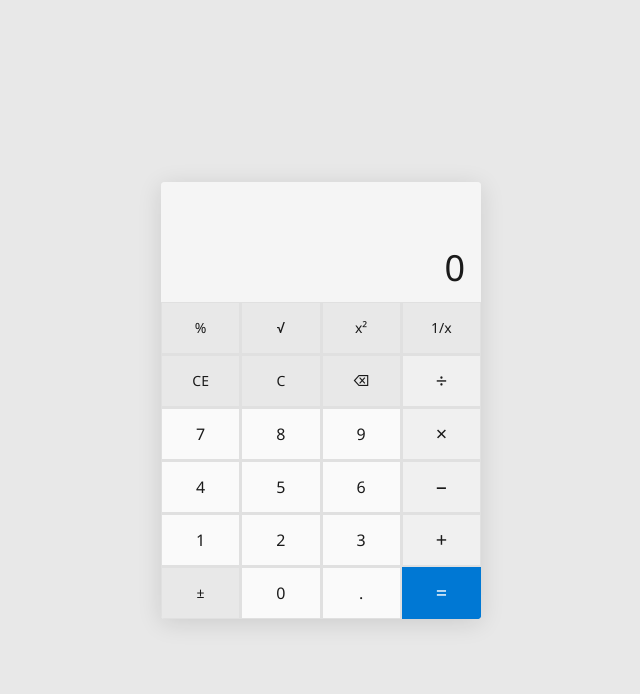
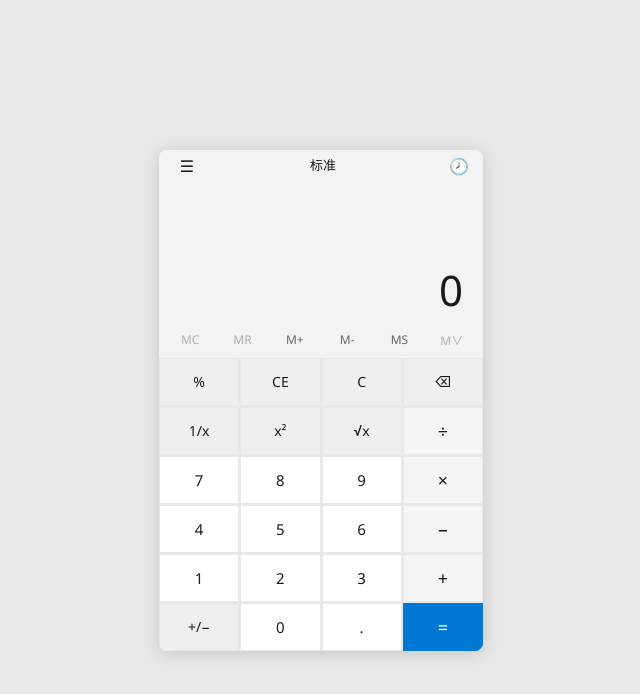
Before and after one commit to K1ng-goat/windows-calculator, a Vue app: page / in a window 1280 px wide. Shown: the top 694 px of the page, without its empty margins (319-959 px from the left). Built offline with nearby package versions, Linux system fonts and the light colour scheme.

Commit message:
style(ui): adapt calculator layout to Windows 11 standard design
- Add Windows 11 title bar layout
- Add memory row UI placeholder
- Reorder keypad buttons to match Windows Calculator
- Adjust display and button styling
- Improve visual fidelity

```diff
--- a/src/App.vue
+++ b/src/App.vue
@@ -1,11 +1,15 @@
 <script setup>
 import CalculatorDisplay from './components/CalculatorDisplay.vue'
 import CalculatorKeypad from './components/CalculatorKeypad.vue'
+import MemoryPanel from './components/MemoryPanel.vue'
 import { useCalculator } from './composables/useCalculator.js'
 
 const {
   display,
   expression,
+  memoryValue,
+  memoryHistory,
+  isMemoryPanelOpen,
   inputNumber,
   inputDecimal,
   selectOperator,
@@ -15,17 +19,21 @@ const {
   backspace,
   toggleSign,
   percent,
+  memoryStore,
+  memoryRecall,
+  memoryAdd,
+  memorySubtract,
+  memoryClear,
+  memoryItemRecall,
+  memoryItemAdd,
+  memoryItemSubtract,
+  memoryItemClear,
+  toggleMemoryPanel,
+  closeMemoryPanel,
 } = useCalculator()
 
 /**
  * Route a button click from the keypad to the correct handler.
- *
- * Dispatch rules:
- *  - number type + digit label  → inputNumber(digit)
- *  - number type + '.' label    → inputDecimal()
- *  - operator type + '='        → calculate()
- *  - operator type + other      → selectOperator(op)
- *  - function type              → switch on label
  */
 function handleButtonClick({ label, type }) {
   if (type === 'number') {
@@ -51,9 +59,20 @@ function handleButtonClick({ label, type }) {
       case 'C':  clear();        break
       case 'CE': clearEntry();   break
       case '⌫': backspace(); break
-      case '±': toggleSign(); break
+      case '±':
+      case '+/−': toggleSign(); break
       case '%':  percent();      break
-      // √, x², 1/x — reserved for future implementation
+      default: break
+    }
+  }
+
+  if (type === 'memory') {
+    switch (label) {
+      case 'MC': memoryClear();     break
+      case 'MR': memoryRecall();    break
+      case 'M+': memoryAdd();       break
+      case 'M-': memorySubtract();  break
+      case 'MS': memoryStore();     break
       default: break
     }
   }
@@ -63,13 +82,33 @@ function handleButtonClick({ label, type }) {
 <template>
   <div class="app">
     <div class="calculator">
+      <!-- Title bar -->
+      <div class="titlebar">
+        <button class="titlebar__btn" aria-label="菜单">☰</button>
+        <span class="titlebar__title">标准</span>
+        <button class="titlebar__btn" aria-label="历史记录">🕗</button>
+      </div>
+
       <CalculatorDisplay
         :expression="expression"
         :currentValue="display"
       />
       <CalculatorKeypad
+        :memoryValue="memoryValue"
         @button-click="handleButtonClick"
+        @toggle-panel="toggleMemoryPanel"
       />
     </div>
+
+    <!-- Memory panel — rendered outside calculator for proper stacking -->
+    <MemoryPanel
+      v-if="isMemoryPanelOpen"
+      :memoryHistory="memoryHistory"
+      @close="closeMemoryPanel"
+      @recall="memoryItemRecall"
+      @mc="memoryItemClear"
+      @m-plus="memoryItemAdd"
+      @m-minus="memoryItemSubtract"
+    />
   </div>
 </template>
--- a/src/assets/styles/calculator.css
+++ b/src/assets/styles/calculator.css
@@ -1,5 +1,5 @@
 /* ===================================================================
-   Calculator Shell — page layout & responsive container
+   Calculator Shell — page layout, title bar & responsive
    =================================================================== */
 
 /* ---- page centring ----------------------------------------------- */
@@ -21,6 +21,72 @@
   overflow: hidden;
 }
 
+/* ---- title bar --------------------------------------------------- */
+.titlebar {
+  display: flex;
+  align-items: center;
+  height: var(--titlebar-height);
+  padding: 0 8px 0 12px;
+  background: var(--color-titlebar-bg);
+  user-select: none;
+}
+
+.titlebar__btn {
+  display: flex;
+  align-items: center;
+  justify-content: center;
+  width: 32px;
+  height: 32px;
+  border: none;
+  background: transparent;
+  color: var(--color-text-primary);
+  font-size: 16px;
+  cursor: default;
+  border-radius: 4px;
+}
+
+.titlebar__btn:hover {
+  background: #e0e0e0;
+}
+
+.titlebar__title {
+  flex: 1;
+  text-align: center;
+  font-size: var(--font-size-titlebar);
+  font-weight: 500;
+  color: var(--color-titlebar-text);
+}
+
+/* ---- memory row (inside keypad component) ------------------------ */
+.memory-row {
+  display: flex;
+  align-items: center;
+  gap: 2px;
+  height: var(--memory-row-height);
+  padding: 0 6px;
+  background: var(--color-calculator-bg);
+}
+
+.memory-btn {
+  flex: 1;
+  height: 28px;
+  border: none;
+  background: transparent;
+  color: var(--color-memory-text-disabled);
+  font-size: var(--font-size-memory);
+  font-family: var(--font-family);
+  font-weight: 400;
+  cursor: default;
+  border-radius: 4px;
+  padding: 0 2px;
+  white-space: nowrap;
+}
+
+.memory-btn--dropdown {
+  flex: 0.5;
+  font-size: 14px;
+}
+
 /* ---- responsive -------------------------------------------------- */
 @media (max-width: 360px) {
   .app {
--- a/src/assets/styles/variables.css
+++ b/src/assets/styles/variables.css
@@ -1,62 +1,72 @@
 /* ===================================================================
-   Windows Calculator — Design Tokens (CSS Custom Properties)
+   Windows 11 Calculator — Design Tokens (CSS Custom Properties)
    =================================================================== */
 
 :root {
   /* ---- palette: backgrounds -------------------------------------- */
   --color-page-bg:             #e8e8e8;
-  --color-calculator-bg:       #f2f2f2;
-  --color-display-bg:          #f5f5f5;
+  --color-calculator-bg:       #f3f3f3;
+  --color-display-bg:          #f3f3f3;
+  --color-titlebar-bg:         #f3f3f3;
 
   /* ---- palette: button surfaces ---------------------------------- */
-  --color-btn-number:          #fafafa;
+  --color-btn-number:          #ffffff;
   --color-btn-number-hover:    #f0f0f0;
   --color-btn-number-active:   #e0e0e0;
 
-  --color-btn-operator:        #f0f0f0;
-  --color-btn-operator-hover:  #e6e6e6;
-  --color-btn-operator-active: #d4d4d4;
+  --color-btn-operator:        #f5f5f5;
+  --color-btn-operator-hover:  #ebebeb;
+  --color-btn-operator-active: #dadada;
 
-  --color-btn-function:        #e8e8e8;
-  --color-btn-function-hover:  #dcdcdc;
-  --color-btn-function-active: #c8c8c8;
+  --color-btn-function:        #efefef;
+  --color-btn-function-hover:  #e3e3e3;
+  --color-btn-function-active: #d3d3d3;
 
-  /* equals — Windows accent blue */
+  /* equals — Windows 11 accent blue */
   --color-btn-equals:          #0078d4;
   --color-btn-equals-hover:    #1a8ad4;
   --color-btn-equals-active:   #006cbe;
   --color-btn-equals-text:     #ffffff;
 
+  /* memory row */
+  --color-memory-text:         #666666;
+  --color-memory-text-disabled: #b0b0b0;
+
   /* ---- palette: text --------------------------------------------- */
   --color-text-primary:        #1a1a1a;
   --color-text-secondary:      #888888;
   --color-text-btn:            #1a1a1a;
+  --color-titlebar-text:       #1a1a1a;
 
   /* ---- palette: borders ------------------------------------------ */
-  --color-border:              #e0e0e0;
+  --color-border:              #e8e8e8;
 
   /* ---- sizing ---------------------------------------------------- */
-  --calculator-width:          320px;
-  --btn-height:                52px;
-  --display-min-height:        120px;
+  --calculator-width:          324px;
+  --btn-height:                48px;
+  --display-min-height:        140px;
+  --titlebar-height:           32px;
+  --memory-row-height:         36px;
 
   /* ---- typography ------------------------------------------------ */
   --font-family:               'Segoe UI', system-ui, -apple-system,
                                sans-serif;
-  --font-size-display-value:   36px;
-  --font-size-display-expr:    14px;
-  --font-size-btn-number:      16px;
-  --font-size-btn-operator:    20px;
-  --font-size-btn-function:    14px;
+  --font-size-display-value:   42px;
+  --font-size-display-expr:    13px;
+  --font-size-btn-number:      15px;
+  --font-size-btn-operator:   18px;
+  --font-size-btn-function:   14px;
+  --font-size-memory:         12px;
+  --font-size-titlebar:       13px;
 
   /* ---- spacing --------------------------------------------------- */
   --gap-grid:                  1px;
-  --padding-display:           12px 16px;
+  --padding-display:           8px 20px;
 
   /* ---- radius & shadow ------------------------------------------- */
-  --radius-calculator:         4px;
-  --shadow-calculator:         0 4px 24px rgba(0, 0, 0, 0.12);
+  --radius-calculator:         8px;
+  --shadow-calculator:         0 2px 16px rgba(0, 0, 0, 0.15);
 
   /* ---- motion ---------------------------------------------------- */
-  --transition-btn:            0.12s ease;
+  --transition-btn:            0.10s ease;
 }
--- a/src/components/CalculatorButton.vue
+++ b/src/components/CalculatorButton.vue
@@ -7,12 +7,16 @@ defineProps({
   type: {
     type: String,
     default: 'number',
-    validator: (value) => ['number', 'operator', 'function'].includes(value),
+    validator: (value) => ['number', 'operator', 'function', 'memory'].includes(value),
   },
   /** Optional style override — used for the equals button. */
   variant: {
     type: String,
     default: '',
+  },
+  disabled: {
+    type: Boolean,
+    default: false,
   },
 })
 
@@ -24,6 +28,7 @@ defineEmits(['click'])
     class="btn"
     :class="`btn--${variant || type}`"
     :aria-label="label"
+    :disabled="disabled"
     @click="$emit('click')"
   >
     {{ label }}
@@ -73,7 +78,24 @@ defineEmits(['click'])
 .btn--function:hover  { background: var(--color-btn-function-hover); }
 .btn--function:active { background: var(--color-btn-function-active); }
 
-/* ---- equals (Windows accent blue) -------------------------------- */
+/* ---- memory (small text buttons) --------------------------------- */
+.btn--memory {
+  background: transparent;
+  font-size: var(--font-size-memory);
+  font-weight: 400;
+  color: var(--color-memory-text);
+  border: none;
+  border-radius: 4px;
+  height: 28px;
+}
+.btn--memory:hover:not(:disabled)  { background: #e0e0e0; }
+.btn--memory:active:not(:disabled) { background: #d0d0d0; }
+.btn--memory:disabled {
+  color: var(--color-memory-text-disabled);
+  cursor: default;
+}
+
+/* ---- equals (Windows 11 accent blue) ----------------------------- */
 .btn--equals {
   background: var(--color-btn-equals);
   font-size: var(--font-size-btn-operator);
--- a/src/components/CalculatorDisplay.vue
+++ b/src/components/CalculatorDisplay.vue
@@ -32,10 +32,11 @@ defineProps({
 .display__expression {
   font-size: var(--font-size-display-expr);
   color: var(--color-text-secondary);
-  min-height: 20px;
+  min-height: 18px;
   word-break: break-all;
   text-align: right;
-  line-height: 1.4;
+  line-height: 1.3;
+  margin-bottom: 4px;
 }
 
 .display__value {
@@ -44,6 +45,6 @@ defineProps({
   color: var(--color-text-primary);
   word-break: break-all;
   text-align: right;
-  line-height: 1.2;
+  line-height: 1.1;
 }
 </style>
--- a/src/components/CalculatorKeypad.vue
+++ b/src/components/CalculatorKeypad.vue
@@ -1,19 +1,38 @@
 <script setup>
+import { computed } from 'vue'
 import CalculatorButton from './CalculatorButton.vue'
 
-defineEmits(['buttonClick'])
+const props = defineProps({
+  memoryValue: {
+    type: Number,
+    default: null,
+  },
+})
+
+defineEmits(['buttonClick', 'togglePanel'])
+
+const hasMemory = computed(() => props.memoryValue !== null)
+
+const memoryBtns = [
+  { label: 'MC', action: 'memoryClear',     disabled: () => !hasMemory.value },
+  { label: 'MR', action: 'memoryRecall',    disabled: () => !hasMemory.value },
+  { label: 'M+', action: 'memoryAdd',       disabled: () => false },
+  { label: 'M-', action: 'memorySubtract',  disabled: () => false },
+  { label: 'MS', action: 'memoryStore',     disabled: () => false },
+  { label: 'M∨', action: 'togglePanel',     disabled: () => !hasMemory.value },
+]
 
 const buttons = [
-  // Row 1 — function row
-  { label: '%',  type: 'function' },
-  { label: '√',  type: 'function' },
-  { label: 'x²', type: 'function' },
+  // Row 1 — function row (W11 layout)
+  { label: '%',   type: 'function' },
+  { label: 'CE',  type: 'function' },
+  { label: 'C',   type: 'function' },
+  { label: '⌫',  type: 'function' },
+  // Row 2 — advanced ops
   { label: '1/x', type: 'function' },
-  // Row 2 — clear + operator
-  { label: 'CE', type: 'function' },
-  { label: 'C',  type: 'function' },
-  { label: '⌫', type: 'function' },
-  { label: '÷', type: 'operator' },
+  { label: 'x²',  type: 'function' },
+  { label: '√x',  type: 'function' },
+  { label: '÷',  type: 'operator' },
   // Row 3 — digits
   { label: '7', type: 'number' },
   { label: '8', type: 'number' },
@@ -30,14 +49,30 @@ const buttons = [
   { label: '3', type: 'number' },
   { label: '+', type: 'operator' },
   // Row 6 — bottom row
-  { label: '±', type: 'function' },
-  { label: '0',  type: 'number' },
-  { label: '.',  type: 'number' },
-  { label: '=',  type: 'operator', variant: 'equals' },
+  { label: '+/−', type: 'function' },
+  { label: '0',   type: 'number' },
+  { label: '.',   type: 'number' },
+  { label: '=',   type: 'operator', variant: 'equals' },
 ]
 </script>
 
 <template>
+  <div class="keypad-area">
+    <!-- Memory row -->
+    <div class="memory-row">
+      <CalculatorButton
+        v-for="mb in memoryBtns"
+        :key="mb.label"
+        :label="mb.label"
+        type="memory"
+        :disabled="mb.disabled()"
+        @click="mb.action === 'togglePanel'
+          ? $emit('togglePanel')
+          : $emit('buttonClick', { label: mb.label, type: 'memory', action: mb.action })"
+      />
+    </div>
+
+    <!-- Main button grid -->
     <div class="keypad">
       <CalculatorButton
         v-for="btn in buttons"
@@ -48,14 +83,27 @@ const buttons = [
         @click="$emit('buttonClick', btn)"
       />
     </div>
+  </div>
 </template>
 
 <style scoped>
+.keypad-area {
+  background: var(--color-border);
+}
+
+.memory-row {
+  display: flex;
+  align-items: center;
+  gap: 2px;
+  height: var(--memory-row-height);
+  padding: 0 6px;
+  background: var(--color-calculator-bg);
+}
+
 .keypad {
   display: grid;
   grid-template-columns: repeat(4, 1fr);
   grid-template-rows: repeat(6, 1fr);
   gap: var(--gap-grid);
-  background: var(--color-border);
 }
 </style>
```
Lines whose indentation alone changed are shown as unchanged.
